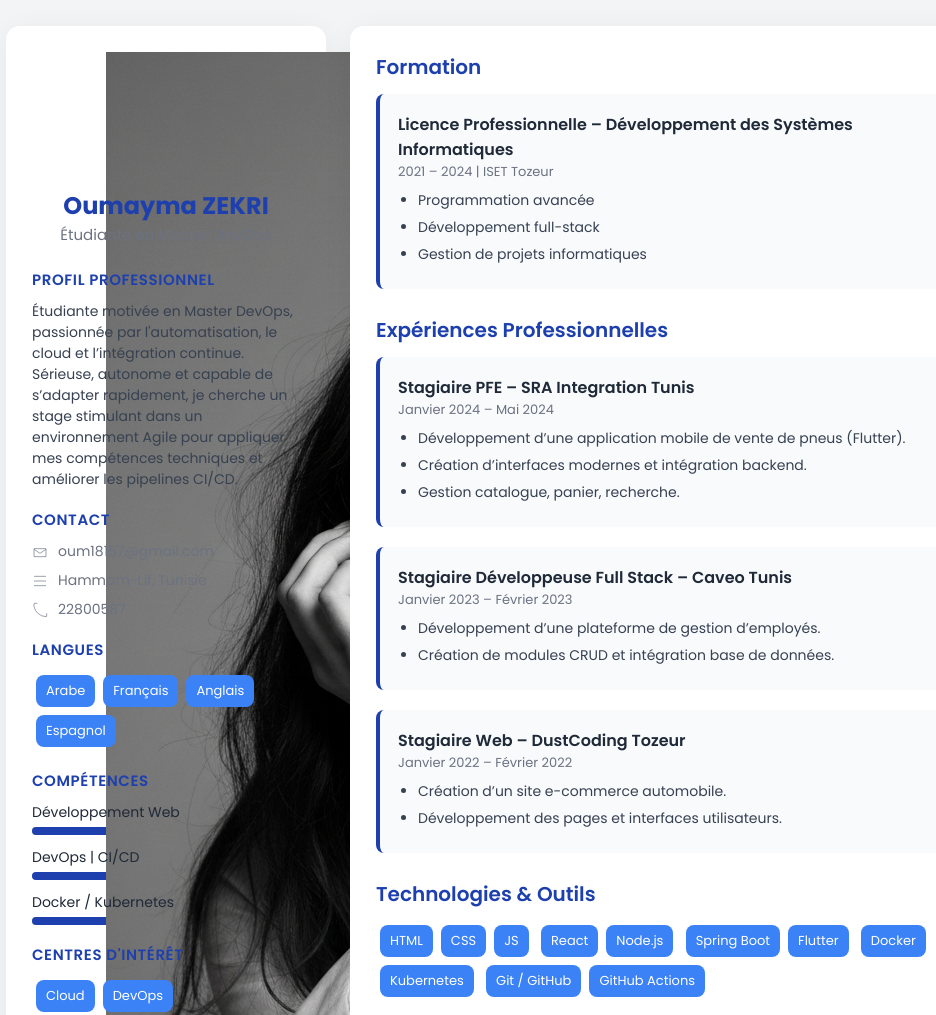
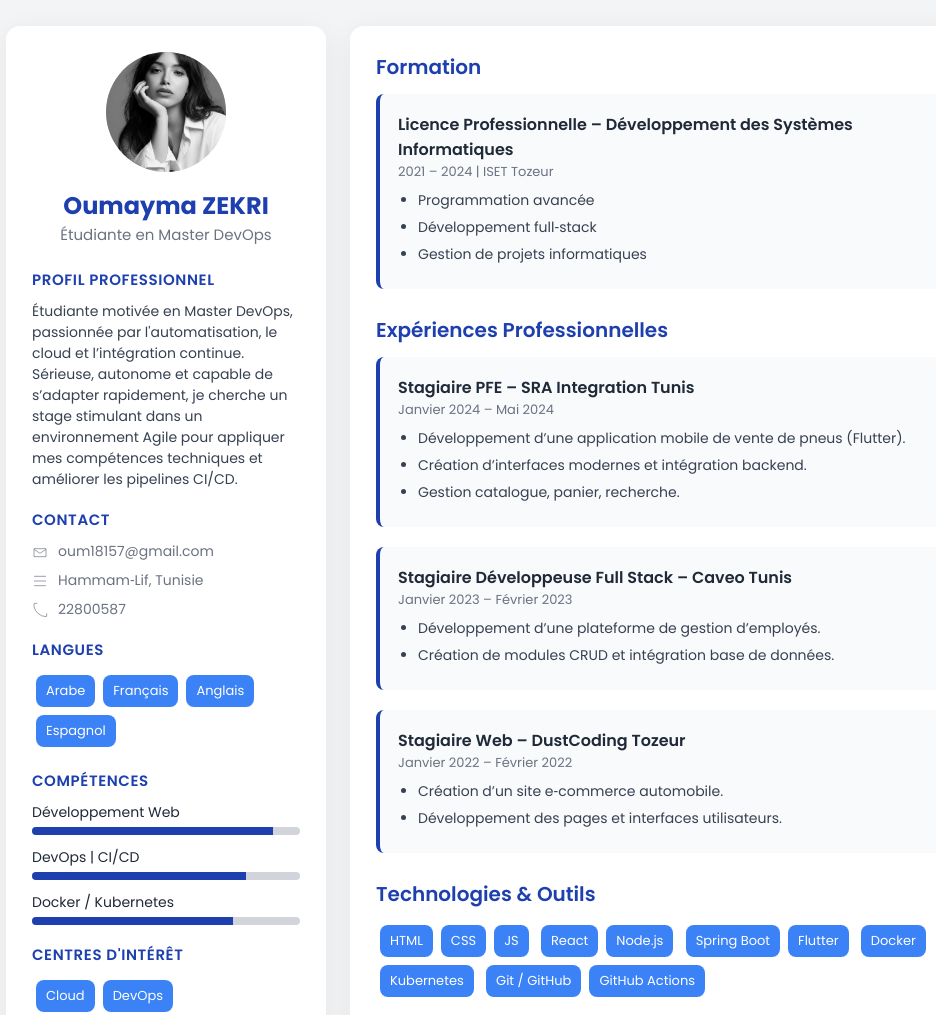
Before and after one commit to Oumaymazekri/Oumaymazekri.github.io, a plain HTML site: page index.html in a window 1280 px wide. Shown: the top 1015 px of the page, without its empty margins (134-1070 px from the left). Drawn offline with Linux system fonts and the light colour scheme.

Commit message:
Update index.html

```diff
--- a/index.html
+++ b/index.html
@@ -21,7 +21,7 @@
     .sidebar, .content{background:var(--card);border-radius:14px;padding:26px;box-shadow:0 6px 30px rgba(0,0,0,0.06)}
 
     /* Sidebar */
-    .photo{width:120px;height:120px;border-radius:50%;background:#dbeafe;margin:auto;margin-bottom:16px}
+    .photo{width:120px;height:120px;border-radius:50%;background:#dbeafe;margin:auto;margin-bottom:16px;overflow:hidden;display:flex;align-items:center;justify-content:center}
     .name{text-align:center;font-size:24px;font-weight:700;color:var(--primary)}
     .role{text-align:center;font-size:15px;color:var(--muted);margin-bottom:22px}
 
@@ -56,7 +56,7 @@
     <!-- SIDEBAR -->
     <aside class="sidebar">
       <div class="photo">
-        <img src="oum.png"/>
+        <img src="oum.png" style="width:100%;height:100%;object-fit:cover"/>
       </div>
       <div class="name">Oumayma ZEKRI</div>
       <div class="role">Étudiante en Master DevOps</div>
@@ -66,7 +66,7 @@
 
       <div class="section-title">Contact</div>
       <div class="contact-item"><svg viewBox="0 0 24 24" fill="none" stroke="currentColor"><path d="M3 8l7.89 5.26a2 2 0 0 0 2.22 0L21 8"/><path d="M21 19H3V7h18z"/></svg> oum18157@gmail.com</div>
-      <div class="contact-item"><svg viewBox="0 0 24 24" fill="none" stroke="currentColor"><path d="M3 5h18M3 12h18M3 19h18"/></svg> Hammam-Lif, Tunisie</div>
+      <div class="contact-item"><svg viewBox="0 0 24 24" fill="none" stroke="currentColor"><path d="M3 5h18M3 12h18M3 19h18"/></svg> Hammam‑Lif, Tunisie</div>
       <div class="contact-item"><svg viewBox="0 0 24 24" fill="none" stroke="currentColor"><path d="M22 16.92V21a1 1 0 0 1-1 1A19 19 0 0 1 3 6.63V3a1 1 0 0 1 1-1h3.1a1 1 0 0 1 .95.68"/></svg> 22800587</div>
 
       <div class="section-title">Langues</div>
@@ -92,7 +92,7 @@
           <div class="job-date">2021 – 2024 | ISET Tozeur</div>
           <ul>
             <li>Programmation avancée</li>
-            <li>Développement full-stack</li>
+            <li>Développement full‑stack</li>
             <li>Gestion de projets informatiques</li>
           </ul>
         </div>
@@ -124,7 +124,7 @@
           <div class="job-title">Stagiaire Web – DustCoding Tozeur</div>
           <div class="job-date">Janvier 2022 – Février 2022</div>
           <ul>
-            <li>Création d’un site e-commerce automobile.</li>
+            <li>Création d’un site e‑commerce automobile.</li>
             <li>Développement des pages et interfaces utilisateurs.</li>
           </ul>
         </div>
```
